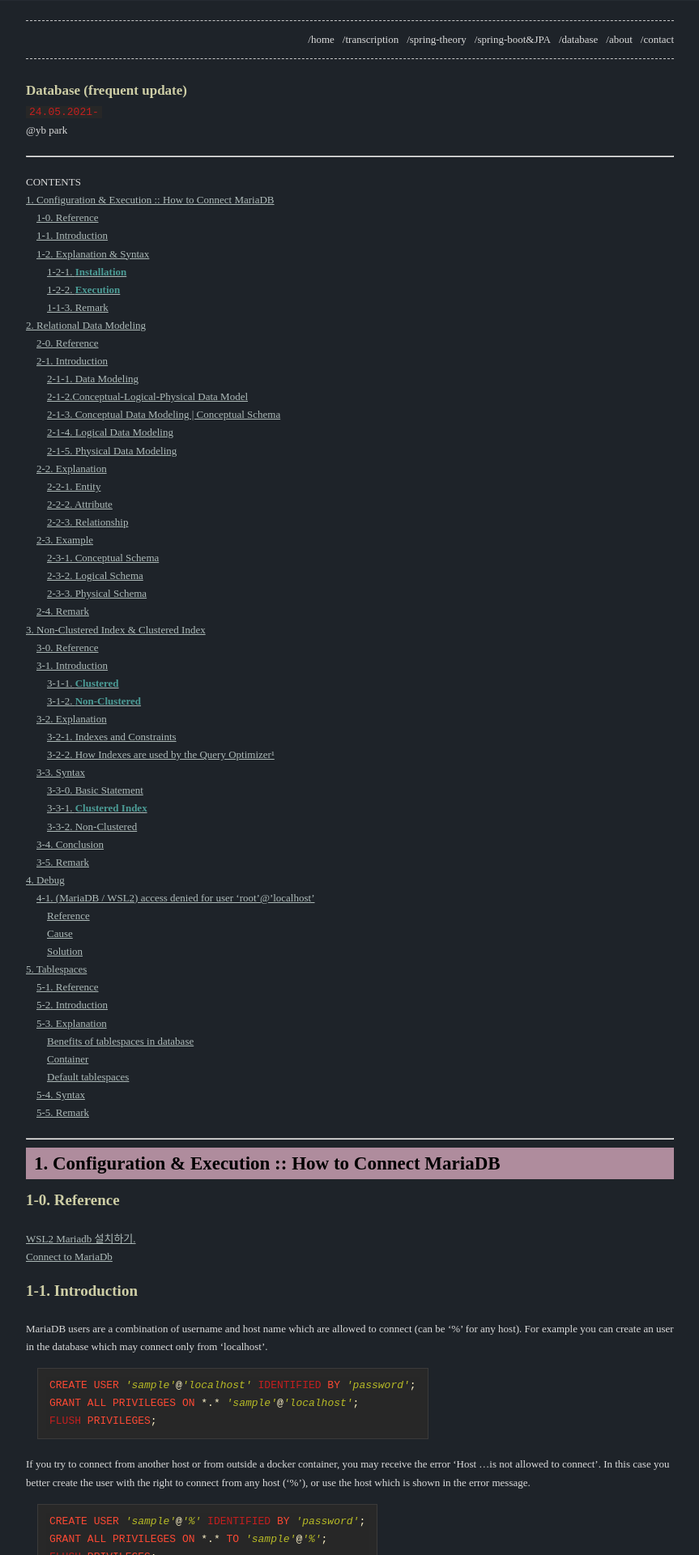
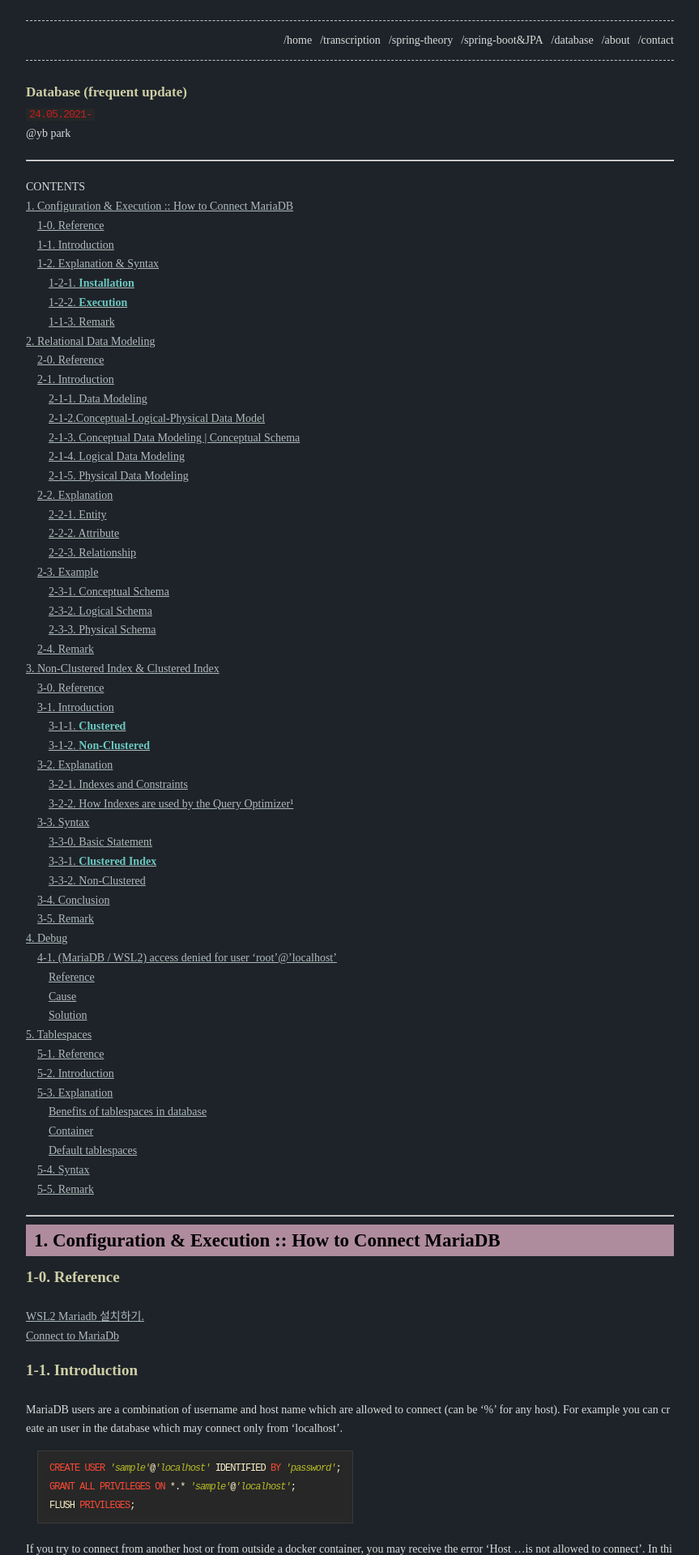
Before and after one commit to codepark-kr/codepark-kr.github.io, a Jekyll site: the page built from database.md, in a window 1280 px wide. Shown: the top 1920 px of the page at 81% size, without its empty margins (208-1071 px from the left). Built offline with Jekyll 4.4.1, drawn with Linux system fonts in a browser that asks for light colours; some web fonts are replaced.

Commit message:
[STYLE] modify the code snippets font size also style

```diff
--- a/_sass/base.scss
+++ b/_sass/base.scss
@@ -25,8 +25,8 @@
  */
 $base-font-family:     'Source Serif Pro', 'Noto Sans KR' !default;
 $syntax-highlight-font-family: 'Source Code Pro', 'Noto Sans KR';
-$base-font-size:       13px !default;
-$mobile-font-size:     12px !default;
+$base-font-size:       14px !default;
+$mobile-font-size:     13px !default;
 $base-line-height:     1.7 !default;
 $container-width:      90% !default;
 $container-max-width:  800px !default;
@@ -50,7 +50,7 @@ h1{ font-size: 23px; background-color: #af8c9d; color: #000 !important; margin-t
 h2{ font-size: 19px; margin-bottom: 20px;}
 h3{ font-size: 17px; }
 hr{ margin-top: 20px; margin-bottom: 20px; }
-strong{ color: rgb(75, 155, 149); }
+strong{ color: rgb(108, 199, 193); }
 
 @media only screen and (max-device-width: 500px) { * { font-size: $mobile-font-size !important; } }
 
@@ -121,13 +121,14 @@ textarea { vertical-align: top; }
  * Code and syntax highlighting
  */
 .lineno { color: var(--code-color-1); margin-right: 15px; }
-figure.highlight{ margin: 5px 0; border: 1px solid rgb(59, 58, 58);  margin-bottom: 20px;
-                   width: fit-content; max-width: 800px; margin-left: 14px; padding: 10px; }
-pre,code.highlighter-rouge  { border: none;  padding: 0;  margin: 0;  overflow: auto;  font-size: 1; padding-left: 4px; padding-right: 4px;
-      color: rgb(197, 31, 31); background-color: rgb(39, 39, 39); line-height: 1.7 !important;  font-family: 'Source Code Pro', monospace !important; }
+figure.highlight{ margin: 5px 0; border: 1px solid rgb(59, 58, 58);  margin-bottom: 20px; width: fit-content; max-width: 800px; margin-left: 14px; padding: 10px; }
+pre,code.highlighter-rouge  { border: none;  padding: 0;  margin: 0;  overflow: auto;  font-size: 10pt !important; padding-left: 4px; padding-right: 4px;
+                              background-color: rgb(39, 39, 39); line-height: 1.7 !important;  font-family: 'Source Code Pro', monospace !important; }
+code.highlighter-rouge{ font-size: 10pt; color: rgb(197, 31, 31);}
+code{ font-size: 9pt; font-family: 'Source Code Pro', monospace !important; letter-spacing: -1px; }
 
       .highlight table td { padding: 5px; }
-      .highlight table pre { margin: 0; }
+      .highlight table pre { margin: 0;}
       .highlight, .highlight .w {
         color: #fbf1c7;
         background-color: #282828;
--- a/database.md
+++ b/database.md
@@ -329,10 +329,9 @@ User의 인증에 문제가 있기 때문에 발생한다.
 2. `mysql -u root -p` 로 MariaDB를 실행한다.
     이는 root user 권한으로 password를 입력하여 실행한다는 의미이다.
 3. `root@localhost`의 인증 방식을 패스워드로 설정하고, 그 패스워드를 root로 설정해 준다.
-    {% highlight sql %}
-    ALTER USER 'root'@'localhost' IDENTIFIED VIA mysql_native_password USING PASSWORD('root');
-    {% endhighlight %}
-4. 다시 한 번 connection 생성을 시도하면 성공적으로 완료된다.
+    {% highlight sql %} ALTER USER 'root'@'localhost' IDENTIFIED VIA mysql_native_password USING PASSWORD('root'); {% endhighlight %}
+다시 한 번 connection 생성을 시도하면 성공적으로 완료된다.
+
 
 ---
 
@@ -360,7 +359,7 @@ The table spaces are beneficial in database in various ways given as follows:
 
 **저장소 자동 관리:** 데이터베이스 관리자는 필요에 따라 컨테이너를 만들고 확장한다.
 
-**메모리 활용 :** 단일 [Bufferpool¹](https://www.ibm.com/docs/en/db2/11.5?topic=databases-buffer-pools)이 복수의 Tablespace를 관리할 수 있다.    join이나 정렬과 같은 활동의 퍼포먼스를 높이기 위해 임시 Tablespace들을 그들이 소유한 bufferpool에 할당할 수 있다.
+**메모리 활용 :** 단일 [Bufferpool¹](https://www.ibm.com/docs/en/db2/11.5?topic=databases-buffer-pools)이 복수의 Tablespace를 관리할 수 있다. join이나 정렬과 같은 활동의 퍼포먼스를 높이기 위해 임시 Tablespace들을 그들이 소유한 bufferpool에 할당할 수 있다.
 
 ### Container
 Tablespaces contains one or more containers. A container can be a directory name, a device name, or a filename. In a database, a single tablespace can have several containers on the same physical storage device. If the tablespace is created with automatic storage tablespace option, the creation and management of containers handled automatically by the database manager. If it is not created with automatic storage tablespace option, you need to define and manage the containers yourself.
```
